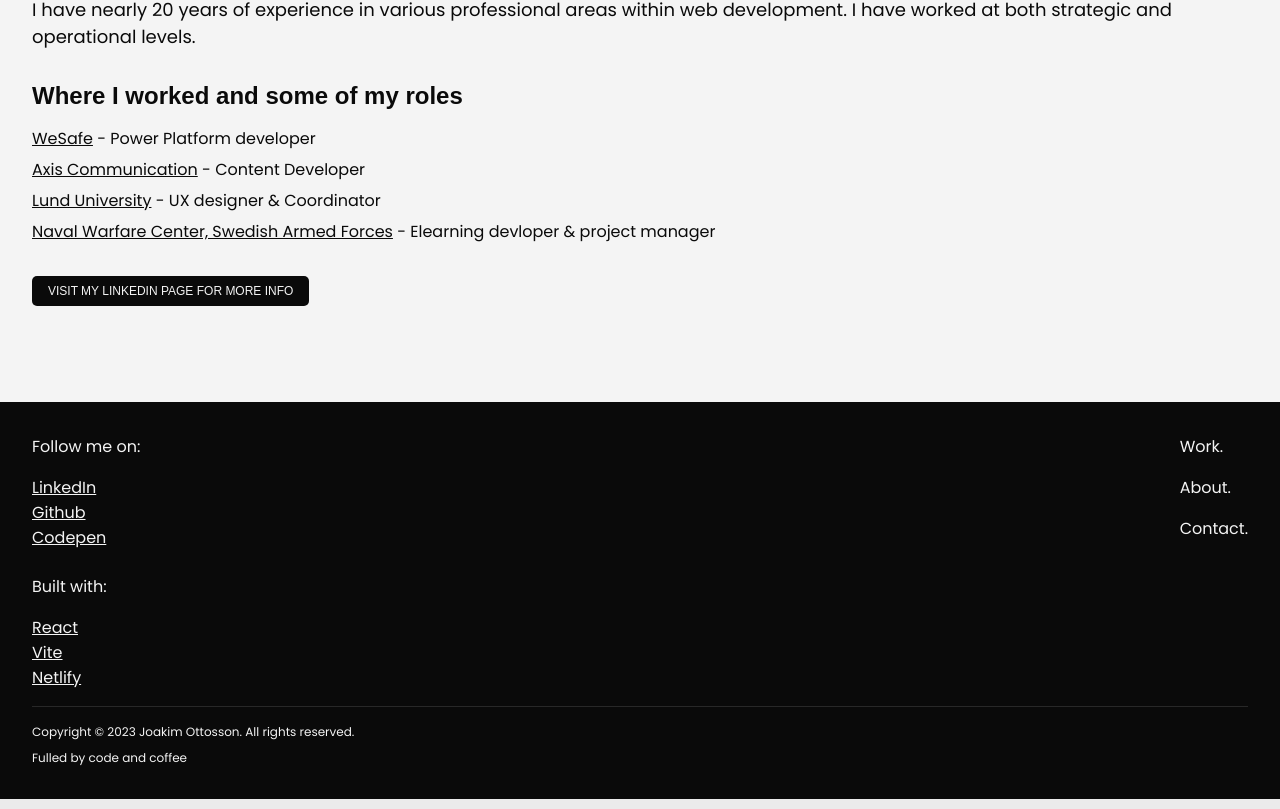
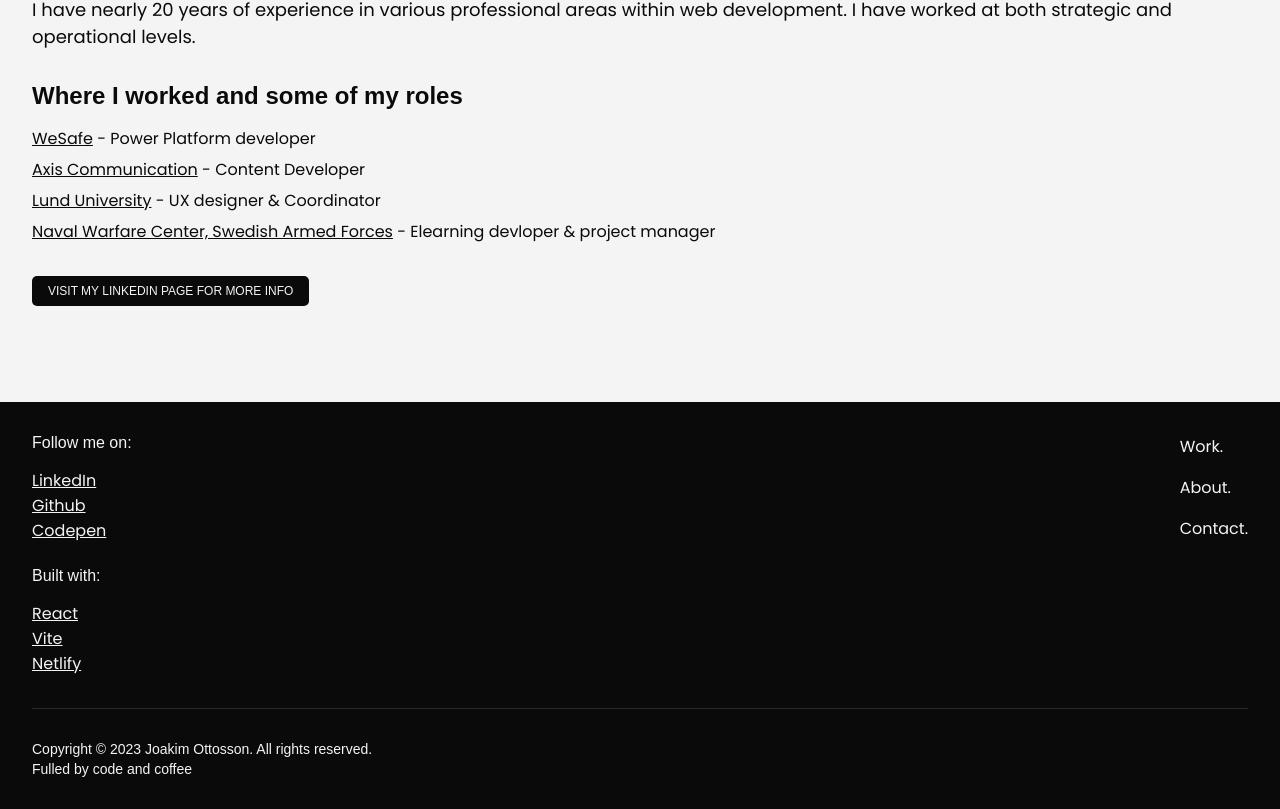
Before and after one commit to devjoppe/mi-cv-update, a React (Vite) app: page /about in a window 1280 px wide. Shown: the part 2042-2851 px from the top of the page. Built offline with nearby package versions, Linux system fonts and the light colour scheme; a web font is replaced by a local one.

Commit message:
Changed some margins, font sizes and paddings in footer and buttons

```diff
--- a/src/components/Footer/_footer.scss
+++ b/src/components/Footer/_footer.scss
@@ -16,6 +16,9 @@
         .left-content {
             display: flex;
             flex-direction: column;
+            span {
+                font-family: config.$blender-heavy;
+            }
             div {
                 display: flex;
                 flex-direction: column;
@@ -48,10 +51,12 @@
         display: flex;
         flex-direction: column;
         border-top: 1px solid #282828;
-        padding-top: 16px;
-        font-size: 12px;
+        margin-top: 16px;
+        padding-top: 32px;
+        font-size: 14px;
+        font-family: config.$blender-regular;
         div {
-            margin-bottom: 8px;
+            margin-bottom: 4px;
             &:last-child {
                 margin-bottom: 0;
             }
--- a/src/components/ProjectCard/_projectcard.scss
+++ b/src/components/ProjectCard/_projectcard.scss
@@ -18,6 +18,7 @@
         //border: 1px solid #E0E0E0;
     }
     margin-bottom: 24px;
+    border-radius: 10px;
 }
 
 .card-content {
--- a/src/data/startpage.json
+++ b/src/data/startpage.json
@@ -2,7 +2,7 @@
   {
     "id": 1,
     "title": "Frontend Developer",
-    "kicker": "My goal is to use my strong analytical skills and careful attention to detail to create services that represent the high level of quality.",
+    "kicker": "With my analytical skills and careful attention to detail to create services that represent the high level of quality.",
     "extra": [],
     "user": "Joakim Ottosson"
   },
```
Also changed, not shown: src/assets/styles/style.css.
